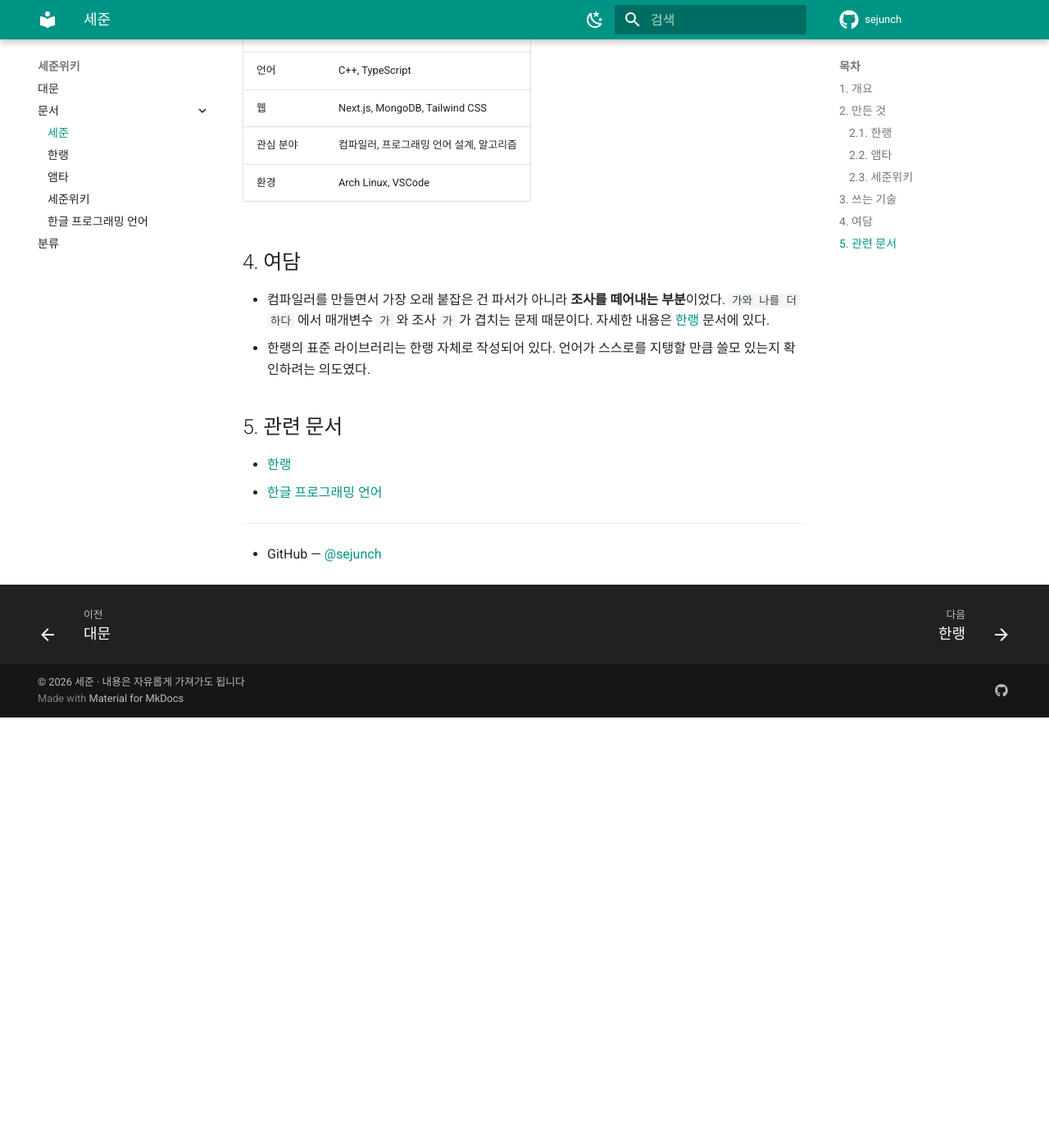
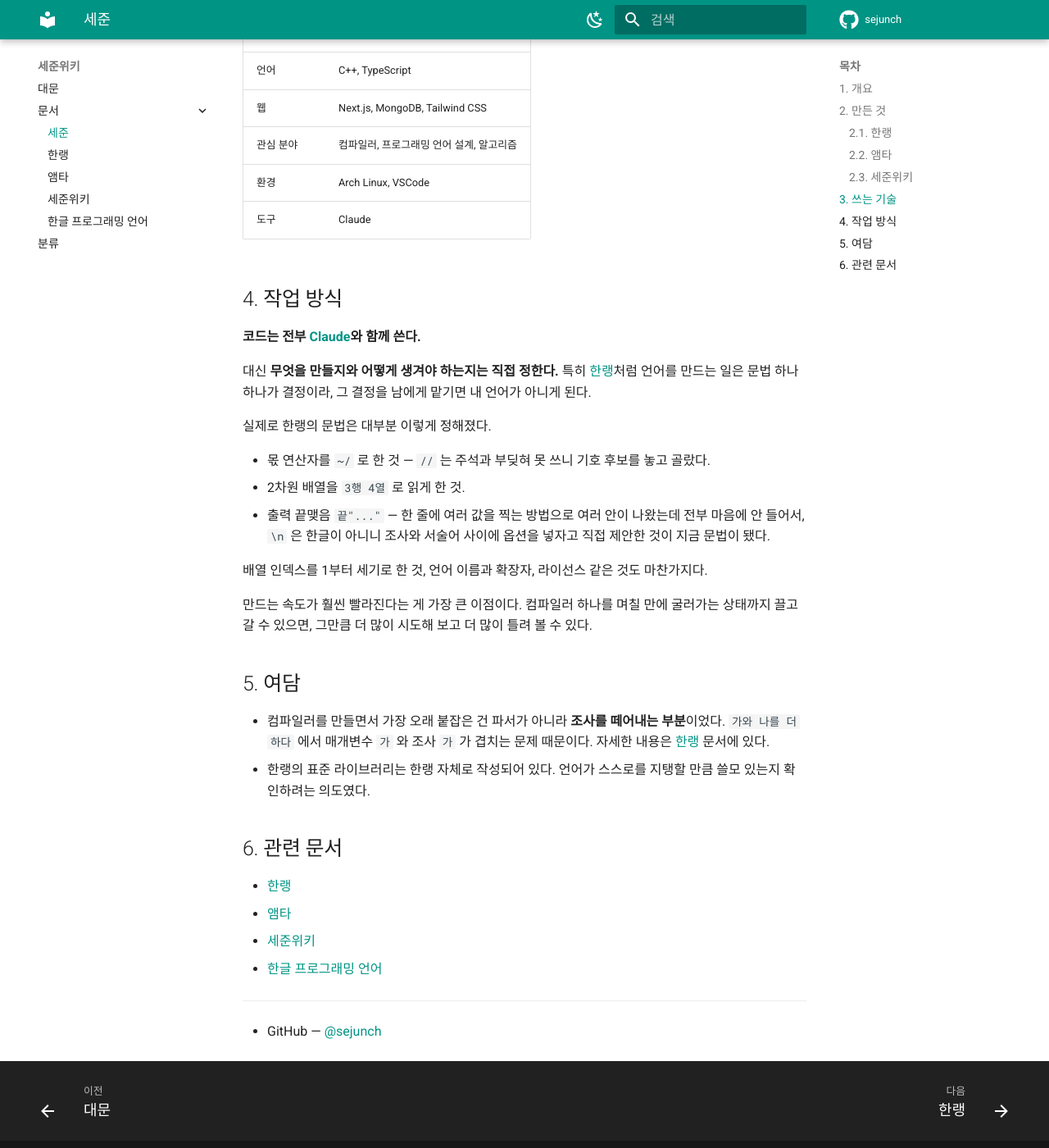
Before and after one commit to sejunch/sejunch.github.io, an MkDocs documentation site: the page built from docs/세준.md, in a window 1280 px wide and 1400 px high, scrolled down 1419 px. Shown: the whole window at 82% size. Built offline with MkDocs 1.6.1 and Material for MkDocs 9.7.7, drawn with Linux system fonts in a browser that asks for light colours; before the commit the page ends 2294 px from its top, so only the background shows below that.

Commit message:
docs: 작업 방식(Claude 사용) 명시 + 한글 앵커 고침
세준 문서에 '4. 작업 방식' 을 넣었다. 코드는 Claude 와 함께 쓰고,
무엇을 만들지와 문법 같은 결정은 직접 한다는 점을 적었다.
한랭의 ~/ , 3행 4열, 끝"..." 이 그렇게 나온 예다.
각 프로젝트 문서에도 한 줄씩 달았다.

fix: 기본 슬러그가 한글을 버려서 앵커가 '#4' 처럼 번호만 남았다.
     번호가 밀리면 문서 안 링크가 조용히 깨진다.
     pymdownx 슬러그로 바꿔 '#4-작업-방식' 이 되게 했다.

```diff
--- a/docs/세준.md
+++ b/docs/세준.md
@@ -61,8 +61,33 @@ Next.js와 MongoDB, Google Gemini API로 만들었다. 로그인, 데이터베
 | 웹 | Next.js, MongoDB, Tailwind CSS |
 | 관심 분야 | 컴파일러, 프로그래밍 언어 설계, 알고리즘 |
 | 환경 | Arch Linux, VSCode |
+| 도구 | Claude |
 
-## 4. 여담
+## 4. 작업 방식
+
+**코드는 전부 [Claude](https://claude.ai)와 함께 쓴다.**
+
+대신 **무엇을 만들지와 어떻게 생겨야 하는지는 직접 정한다.**
+특히 [한랭](한랭.md)처럼 언어를 만드는 일은 문법 하나하나가 결정이라,
+그 결정을 남에게 맡기면 내 언어가 아니게 된다.
+
+실제로 한랭의 문법은 대부분 이렇게 정해졌다.
+
+- 몫 연산자를 `~/` 로 한 것 — `//` 는 주석과 부딪혀 못 쓰니
+  기호 후보를 놓고 골랐다.
+- 2차원 배열을 `3행 4열` 로 읽게 한 것.
+- 출력 끝맺음 `끝"..."` — 한 줄에 여러 값을 찍는 방법으로 여러 안이 나왔는데
+  전부 마음에 안 들어서, `\n` 은 한글이 아니니 조사와 서술어 사이에
+  옵션을 넣자고 직접 제안한 것이 지금 문법이 됐다.
+
+배열 인덱스를 1부터 세기로 한 것, 언어 이름과 확장자, 라이선스 같은 것도
+마찬가지다.
+
+만드는 속도가 훨씬 빨라진다는 게 가장 큰 이점이다.
+컴파일러 하나를 며칠 만에 굴러가는 상태까지 끌고 갈 수 있으면,
+그만큼 더 많이 시도해 보고 더 많이 틀려 볼 수 있다.
+
+## 5. 여담
 
 - 컴파일러를 만들면서 가장 오래 붙잡은 건 파서가 아니라 **조사를 떼어내는 부분**이었다.
   `가와 나를 더하다` 에서 매개변수 `가` 와 조사 `가` 가 겹치는 문제 때문이다.
@@ -70,9 +95,11 @@ Next.js와 MongoDB, Google Gemini API로 만들었다. 로그인, 데이터베
 - 한랭의 표준 라이브러리는 한랭 자체로 작성되어 있다. 언어가 스스로를 지탱할 만큼
   쓸모 있는지 확인하려는 의도였다.
 
-## 5. 관련 문서
+## 6. 관련 문서
 
 - [한랭](한랭.md)
+- [앰타](앰타.md)
+- [세준위키](세준위키.md)
 - [한글 프로그래밍 언어](한글-프로그래밍-언어.md)
 
 ---
--- a/mkdocs.yml
+++ b/mkdocs.yml
@@ -53,6 +53,11 @@ markdown_extensions:
   - toc:
       permalink: "¶"
       toc_depth: 4
+      # 기본 슬러그는 한글을 통째로 버려서 앵커가 '#4' 처럼 번호만 남는다.
+      # 번호가 밀리면 링크가 깨지므로 유니코드를 살리는 슬러그를 쓴다.
+      slugify: !!python/object/apply:pymdownx.slugs.slugify
+        kwds:
+          case: lower
   - pymdownx.highlight:
       anchor_linenums: true
   - pymdownx.superfences
```
Also changed, not shown: docs/세준위키.md (+7 -2 lines), docs/앰타.md (+2 -0 lines), docs/한랭.md (+4 -0 lines).
